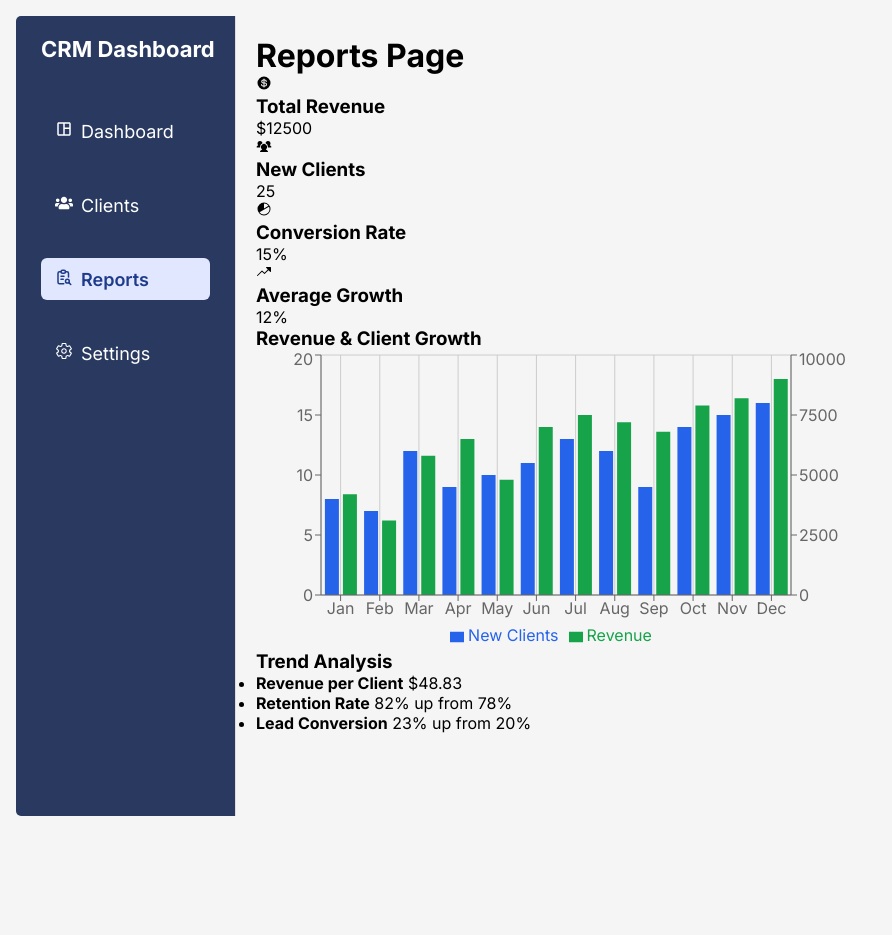
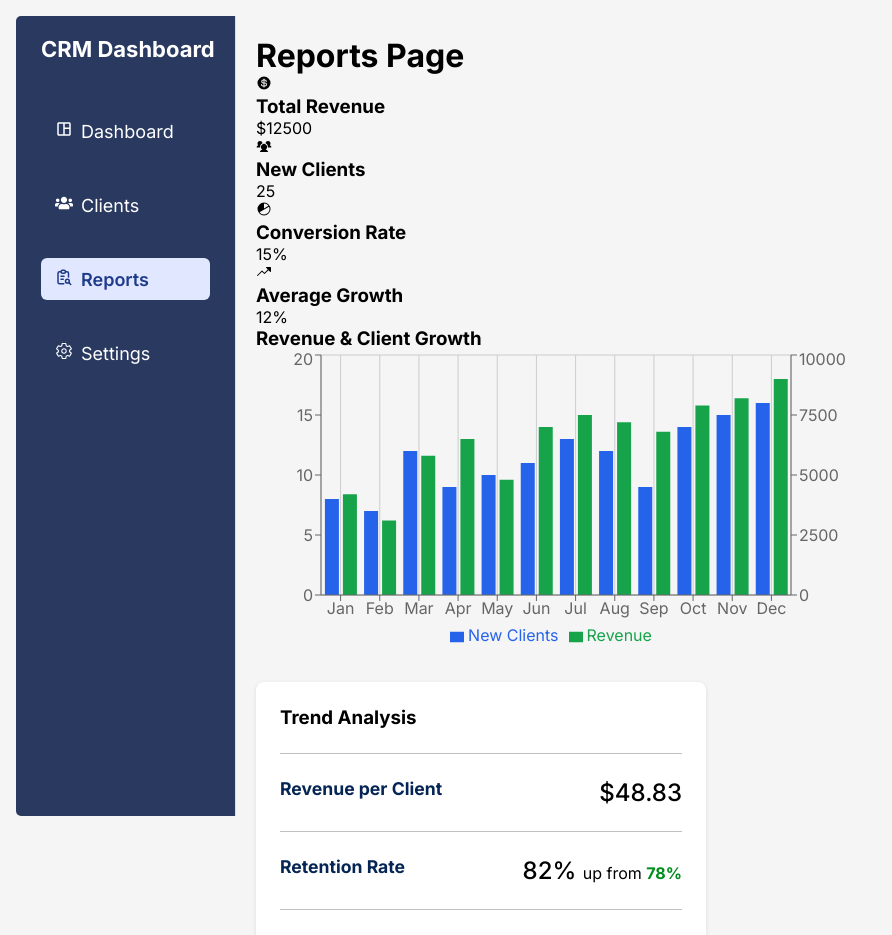
Before and after one commit to FixedBits/client-dashboard, a React (Vite) app: page /reports in a window 1280 px wide. Shown: the top 935 px of the page, without its empty margins (0-892 px from the left). Before the commit the page ends 832 px from the top, so only its background shows below. Built offline with nearby package versions, Linux system fonts and the light colour scheme.

Commit message:
Add Reports Stat Card component + CSS

```diff
--- a/src/components/Reports/ReportsStatCard.jsx
+++ b/src/components/Reports/ReportsStatCard.jsx
@@ -11,25 +11,32 @@ function ReportsStatCard({ totalRevenue, totalClients }) {
   const revenuePerClient = calculateRevenuePerClient(totalRevenue, totalClients);
   return (
     <>
-      <h3>Trend Analysis</h3>
+      <div className="trend-analysis-card">
+        <h3 className="trend-analysis-title">Trend Analysis</h3>
         <ul>
-        <li>
-          <strong>Revenue per Client</strong> <span className="stat-value stat-value-green"> ${revenuePerClient.toFixed(2)} </span>
-        </li>
-        <li>
-          <strong>Retention Rate</strong>{" "}
-          <span className="stat-value">
-            82% <span className="stat-compare-text">up from</span> <span className="stat-compare-value">78%</span>
+          <li className="stat-row">
+            <strong className="stat-title">Revenue per Client</strong>{" "}
+            <span className="stat-group">
+              <span className="stat-value"> ${revenuePerClient.toFixed(2)} </span>
             </span>
           </li>
-        <li>
-          <strong>Lead Conversion</strong>{" "}
-          <span className="stat-value">
-            23% <span className="stat-compare-text">up from</span>
-            <span className="stat-compare-value"> 20%</span>
+          <li className="stat-row">
+            <strong className="stat-title">Retention Rate</strong>{" "}
+            <span className="stat-group">
+              <span className="stat-value">82% </span>
+              <span>up from</span> <span className="stat-compare-value">78%</span>
+            </span>
+          </li>
+          <li className="stat-row">
+            <strong className="stat-title">Lead Conversion</strong>{" "}
+            <span className="stat-group">
+              <span className="stat-value">23% </span>
+              <span>up from</span>
+              <span className="stat-compare-value"> 20%</span>{" "}
             </span>
           </li>
         </ul>
+      </div>
     </>
   );
 }
--- a/src/styles/ReportsStatCard.css
+++ b/src/styles/ReportsStatCard.css
@@ -0,0 +1,40 @@
+.trend-analysis-card {
+  background-color: #fff;
+  border-radius: 8px;
+  box-shadow: 0 1px 4px rgba(0, 0, 0, 0.1);
+  padding: 1.5rem;
+  margin: 2rem 0;
+  max-width: 450px;
+}
+
+.trend-analysis-title {
+  border-bottom: 1px solid #8b8b8b8b;
+  padding-bottom: 1.5rem;
+  margin-bottom: 1.5rem;
+}
+
+.stat-row {
+  display: flex;
+  justify-content: space-between;
+}
+
+.stat-row .stat-title {
+  font-size: 1.1rem;
+  color: rgb(5, 37, 85);
+}
+
+.stat-row:not(:last-child) {
+  border-bottom: 1px solid #8b8b8b8b;
+  margin-bottom: 1.5rem;
+  padding-bottom: 1.5rem;
+}
+
+.stat-value {
+  font-size: 1.5rem;
+  font-weight: 500;
+}
+
+.stat-compare-value {
+  color: #008d1c;
+  font-weight: bold;
+}
```
Lines whose indentation alone changed are shown as unchanged.
